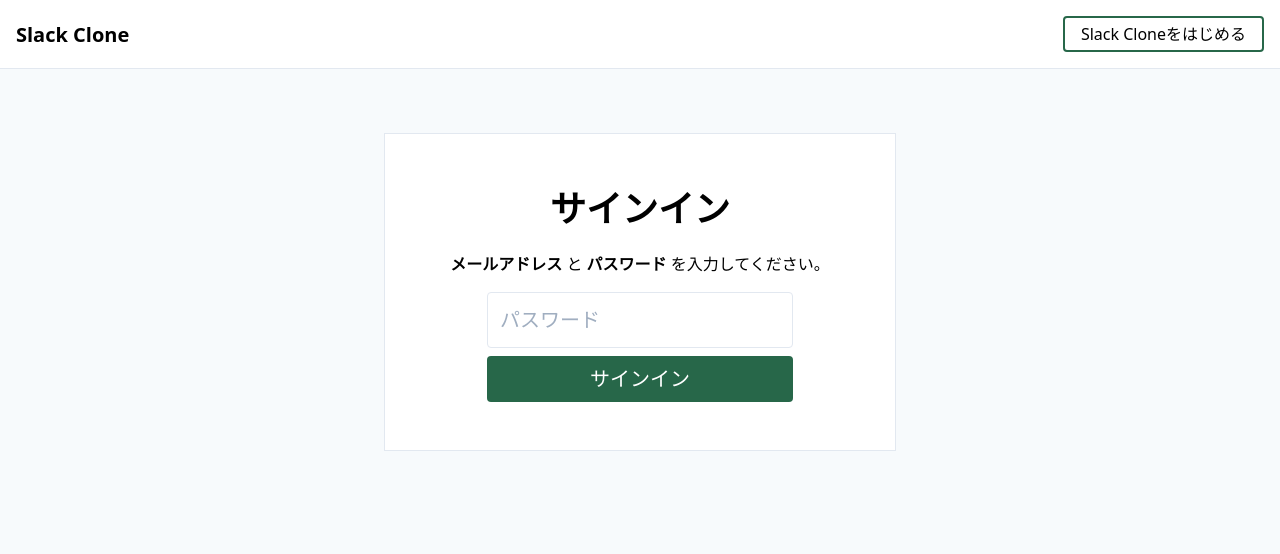
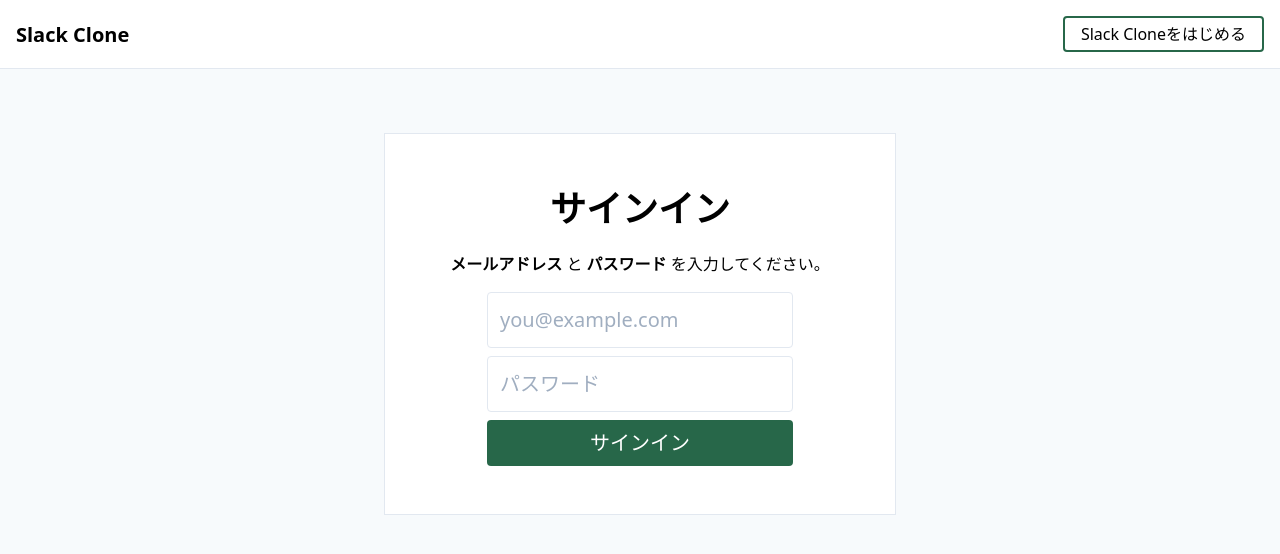
Before and after one commit to 1071sh/vue-slack, a Vue app: page /signin in a window 1280 px wide. Shown: the top 554 px of the page. Built offline with nearby package versions, Linux system fonts and the light colour scheme.

Commit message:
email入力画面の表示

```diff
--- a/src/views/SignIn.vue
+++ b/src/views/SignIn.vue
@@ -18,6 +18,14 @@
                             を入力してください。
                         </p>
                         <form @submit.prevent="signIn">
+                            <div class="mb-2">
+                                <input
+                                    type="email"
+                                    v-model="email"
+                                    placeholder="you@example.com"
+                                    class="text-xl w-3/5 p-3 border rounded"
+                                />
+                            </div>
                             <div class="mb-2">
                                 <input
                                     type="password"
```
